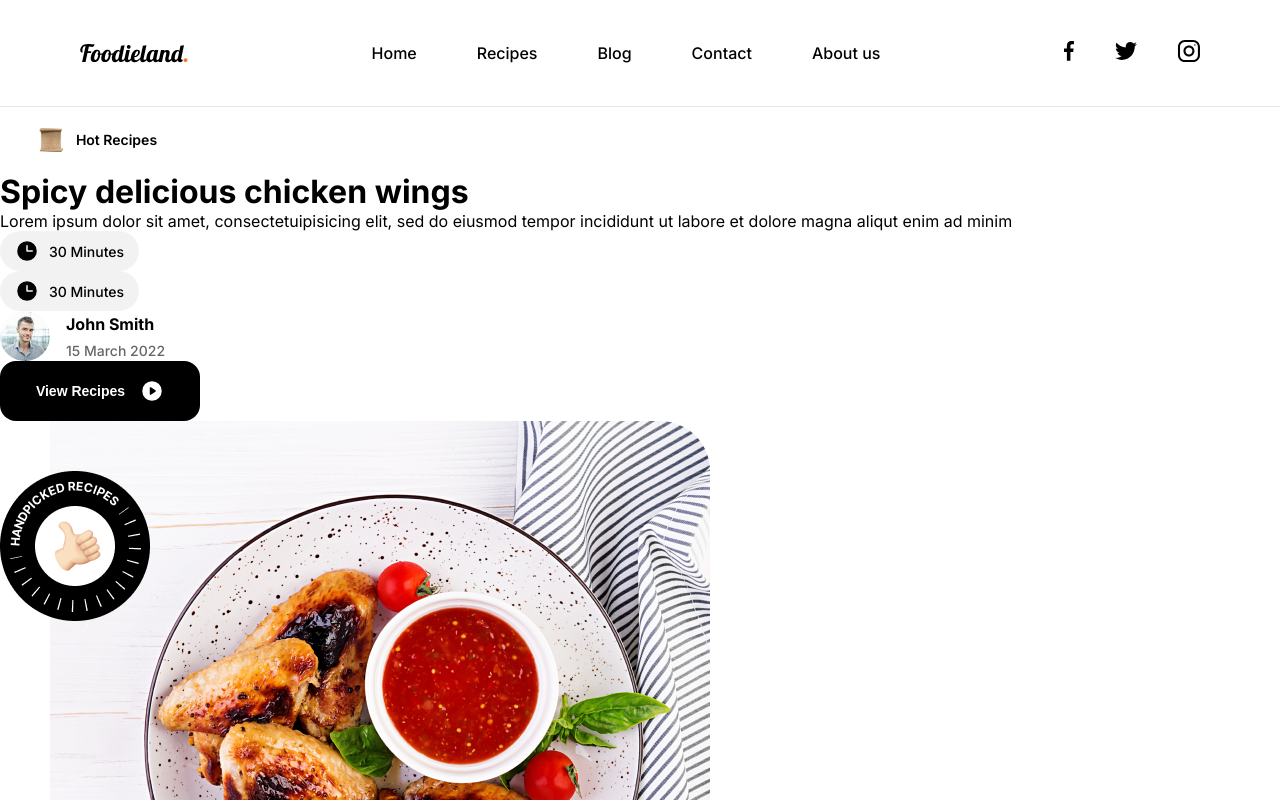
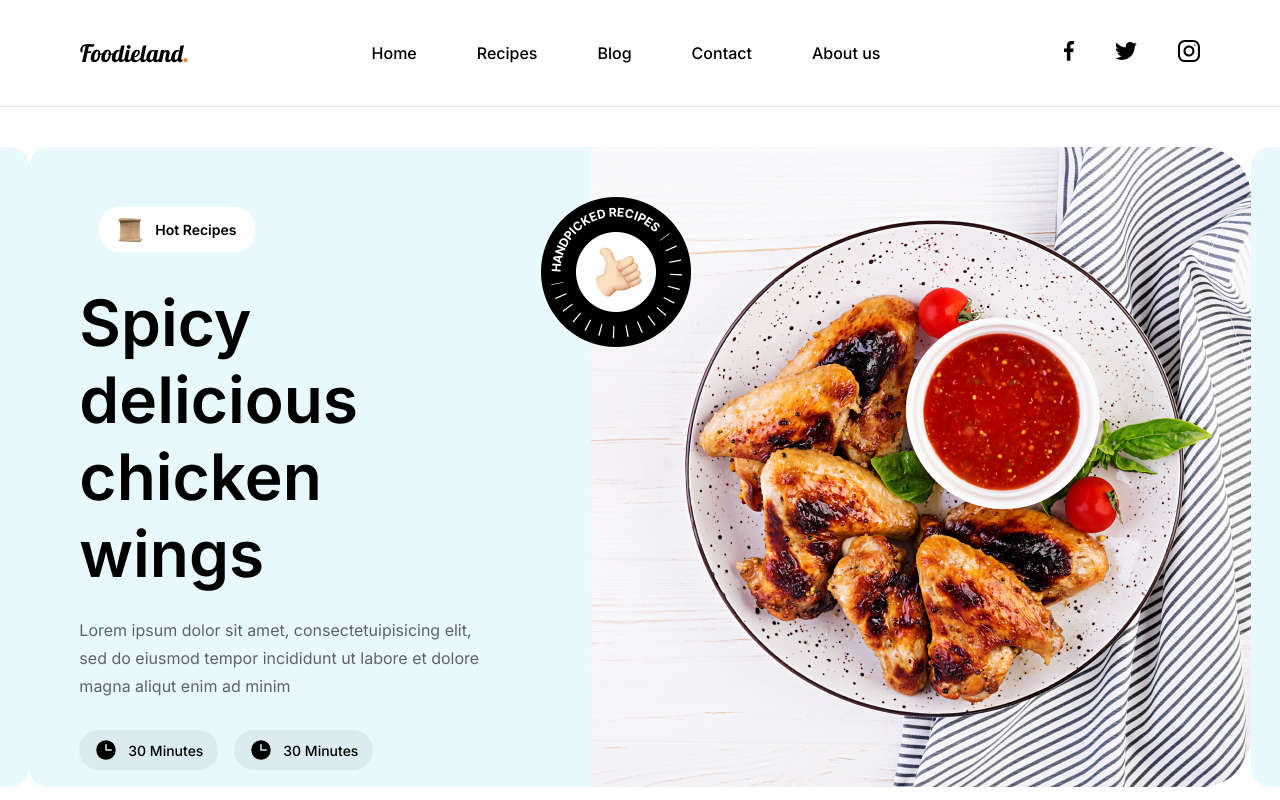
Before and after one commit to RayanneRamos/foodieland, a React (Vite) app: page / in a window 1280 px wide. Shown: the top 800 px of the page. Built offline with nearby package versions, Linux system fonts and the light colour scheme.

Commit message:
:lipstick: style: create a header section styles

```diff
--- a/src/pages/home/styles.module.scss
+++ b/src/pages/home/styles.module.scss
@@ -1,3 +1,82 @@
-.container {
+.headerContainer {
+  display: flex;
+  flex-direction: row;
+  justify-content: space-between;
 
+  padding: 40px 0;
+
+  .backgroundLeft {
+    width: 40px;
+    height: 640px;
+
+    border: none;
+    border-top-right-radius: 20px;
+    border-bottom-right-radius: 20px;
+
+    background-color: #E7F9FD;
+  }
+
+  .headerContent {
+    display: flex;
+    flex-direction: row;
+    justify-content: space-between;
+
+    width: 1280px;
+    height: 640px;
+
+    background-color: #E7F9FD;
+
+    border: none;
+    border-top-left-radius: 20px;
+    border-top-right-radius: 60px;
+    border-bottom-right-radius: 60px;
+    border-bottom-left-radius: 20px;
+  }
+
+  .headerInfo {
+    margin: 50px;
+
+    .title {
+      font-size: 64px;
+      font-weight: 600;
+
+      margin-top: 32px;
+    }
+
+    .subtitle {
+      max-width: 520px;
+
+      color: rgba(0, 0, 0, 0.6);
+      line-height: 28px;
+
+      margin-top: 24px;
+    }
+
+    .tagContainer {
+      display: flex;
+      flex-direction: row;
+      gap: 16px;
+
+      margin-top: 30px;
+    }
+
+    .headerFooter {
+      display: flex;
+      flex-direction: row;
+      gap: 100px;
+
+      margin-top: 60px;
+    }
+  }
+
+  .backgroundRight {
+    width: 40px;
+    height: 640px;
+
+    border: none;
+    border-top-left-radius: 20px;
+    border-bottom-left-radius: 20px;
+
+    background-color: #E7F9FD;
+  }
 }
```
